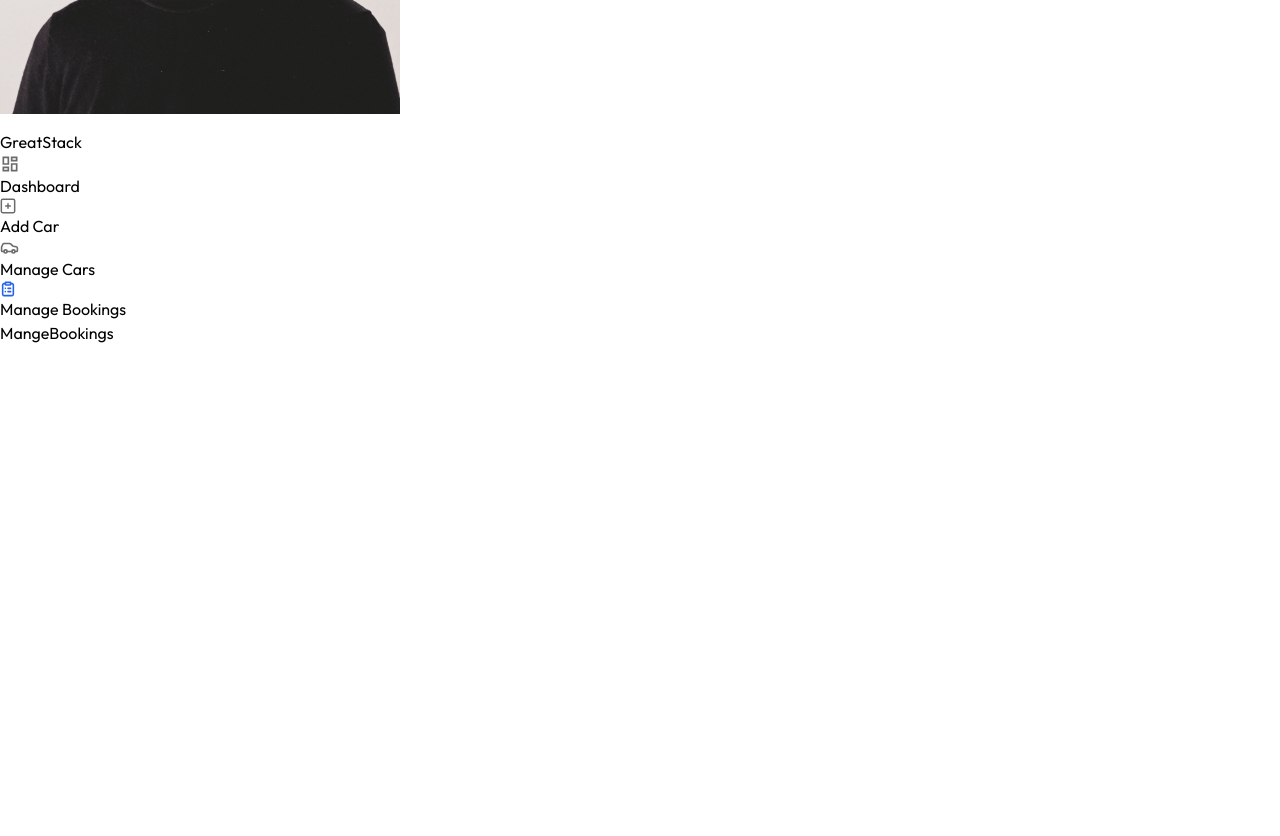
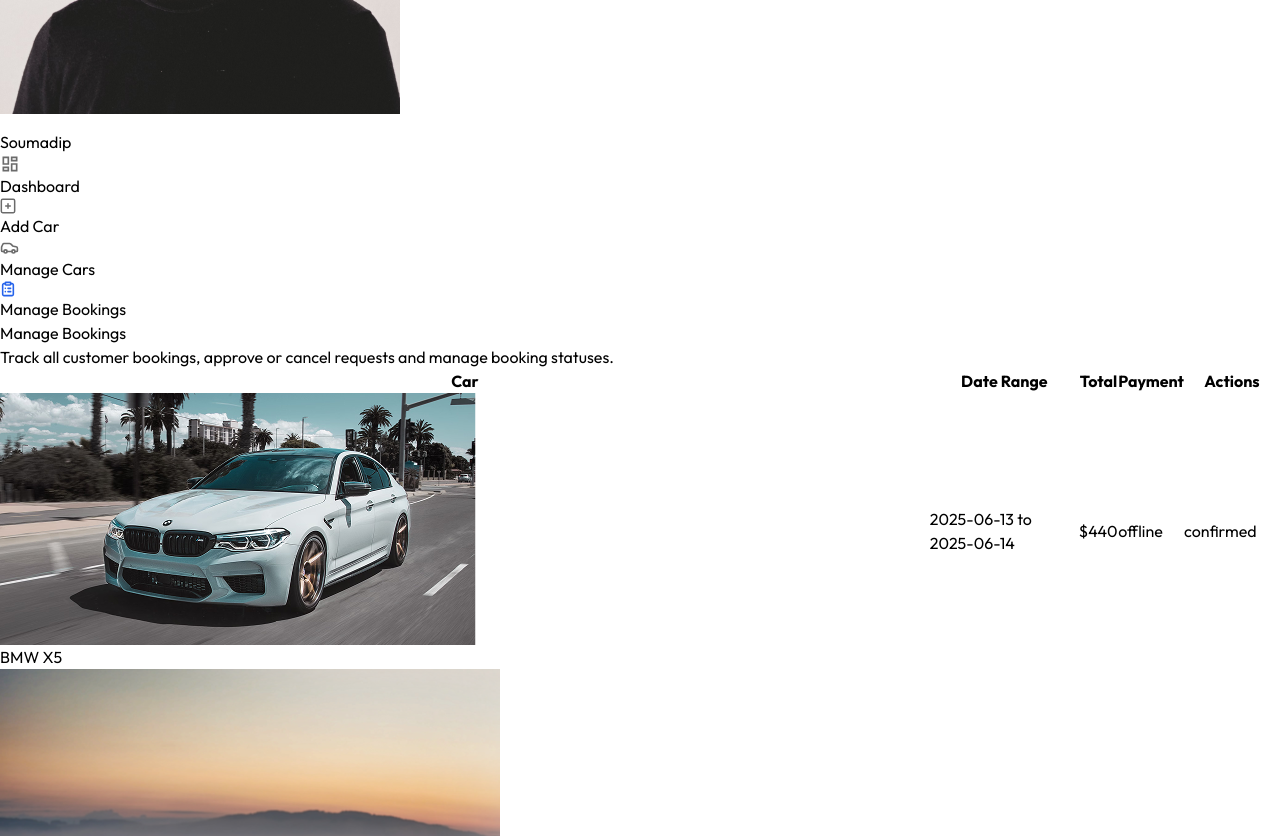
Before and after one commit to callmeskyy111/mern-car-rental, a React (Vite) app in the folder client/: page /owner/manage-bookings in a window 1280 px wide. Shown: the part 340-1176 px from the top of the page. Before the commit the page ends 800 px from the top, so only its background shows below. Built offline with nearby package versions, Linux system fonts and the light colour scheme.

Commit message:
Manage-Bookings Page UI ☑️☑️☑️

```diff
--- a/client/src/App.jsx
+++ b/client/src/App.jsx
@@ -38,4 +38,4 @@
   );
 }
 
-//todo: 03.34.20 - AddCar
+//todo: 04:18:01 // Manage Bookings (Dashboard)
--- a/client/src/assets/assets.js
+++ b/client/src/assets/assets.js
@@ -103,7 +103,7 @@
 
 export const dummyUserData = {
   "_id": "6847f7cab3d8daecdb517095",
-  "name": "GreatStack",
+  "name": "Soumadip",
   "email": "admin@example.com",
   "role": "owner",
   "image": user_profile,
--- a/client/src/components/dashboard/NavbarOwner.jsx
+++ b/client/src/components/dashboard/NavbarOwner.jsx
@@ -8,7 +8,7 @@
       <Link to="/">
         <img src={assets.logo} alt="logo" className="h-7" />
       </Link>
-      <p className="">Welcome {user.name || "Owner"}</p>
+      <p className="">Welcome, {user.name || "Owner"}</p>
     </div>
   );
 }
--- a/client/src/pages/dashboard/MangeBookings.jsx
+++ b/client/src/pages/dashboard/MangeBookings.jsx
@@ -1,9 +1,93 @@
-import React from 'react'
+import { useEffect, useState } from "react";
+import { dummyMyBookingsData } from "../../assets/assets";
+import Title from "../../components/dashboard/Title";
 
 function MangeBookings() {
+  const [bookings, setBookings] = useState([]);
+  const currency = import.meta.env.VITE_CURRENCY;
+
+  const fetchOwnerBookings = async () => {
+    setBookings(dummyMyBookingsData);
+  };
+
+  useEffect(() => {
+    fetchOwnerBookings();
+  }, []);
+
   return (
-    <div>MangeBookings</div>
-  )
+    <div className="px-4 pt-10 md:px-10 w-full">
+      {/* Title */}
+      <Title
+        title="Manage Bookings"
+        subTitle="Track all customer bookings, approve or cancel requests and manage booking statuses."
+      />
+      {/* Table */}
+      <div className="max-w-3xl w-full rounded-md overflow-hidden border border-borderColor mt-6">
+        <table className="w-full border-collapse text-left text-sm text-gray-600">
+          <thead className="text-gray-500">
+            <tr className="">
+              <th className="p-3 font-medium">Car</th>
+              <th className="p-3 font-medium max-md:hidden">Date Range</th>
+              <th className="p-3 font-medium">Total</th>
+              <th className="p-3 font-medium max-md:hidden">Payment</th>
+              <th className="p-3 font-medium">Actions</th>
+            </tr>
+          </thead>
+          <tbody className="">
+            {bookings.map((booking, idx) => (
+              <tr
+                key={idx}
+                className="border-t border-borderColor text-gray-500">
+                <td className="p-3 flex items-center gap-3">
+                  <img
+                    src={booking.car.image}
+                    alt="booking-car-image"
+                    className="w-12 h-12 aspect-square rounded-md object-cover"
+                  />
+                  <p className="font-medium max-md:hidden">
+                    {booking.car.brand} {booking.car.model}
+                  </p>
+                </td>
+                <td className="p-3 max:md:hidden">
+                  {booking.pickupDate.split("T")[0]} to{" "}
+                  {booking.returnDate.split("T")[0]}
+                </td>
+                <td className="p-3">
+                  {currency}
+                  {booking.price}
+                </td>
+                <td className="p-3 max:md:hidden">
+                  <span className="bg-gray-100 px-3 py-1 rounded-full text-xs">
+                    offline
+                  </span>
+                </td>
+                <td className="p-3">
+                  {booking.status === "pending" ? (
+                    <select
+                      value={booking.status}
+                      className="px-2 py-1.5 mt-1 text-gray-500 border border-borderColor rounded-md outline-none">
+                      <option value="pending">Pending</option>
+                      <option value="cancelled">Cancelled</option>
+                      <option value="confirmed">Confirmed</option>
+                    </select>
+                  ) : (
+                    <span
+                      className={`px-3 py-1 rounded-full text-xs font-semibold ${
+                        booking.status === "confirmed"
+                          ? "bg-green-100 text-green-500"
+                          : "bg-red-500 text-red-500"
+                      }`}>
+                      {booking.status}
+                    </span>
+                  )}
+                </td>
+              </tr>
+            ))}
+          </tbody>
+        </table>
+      </div>
+    </div>
+  );
 }
 
-export default MangeBookings
+export default MangeBookings;
```
